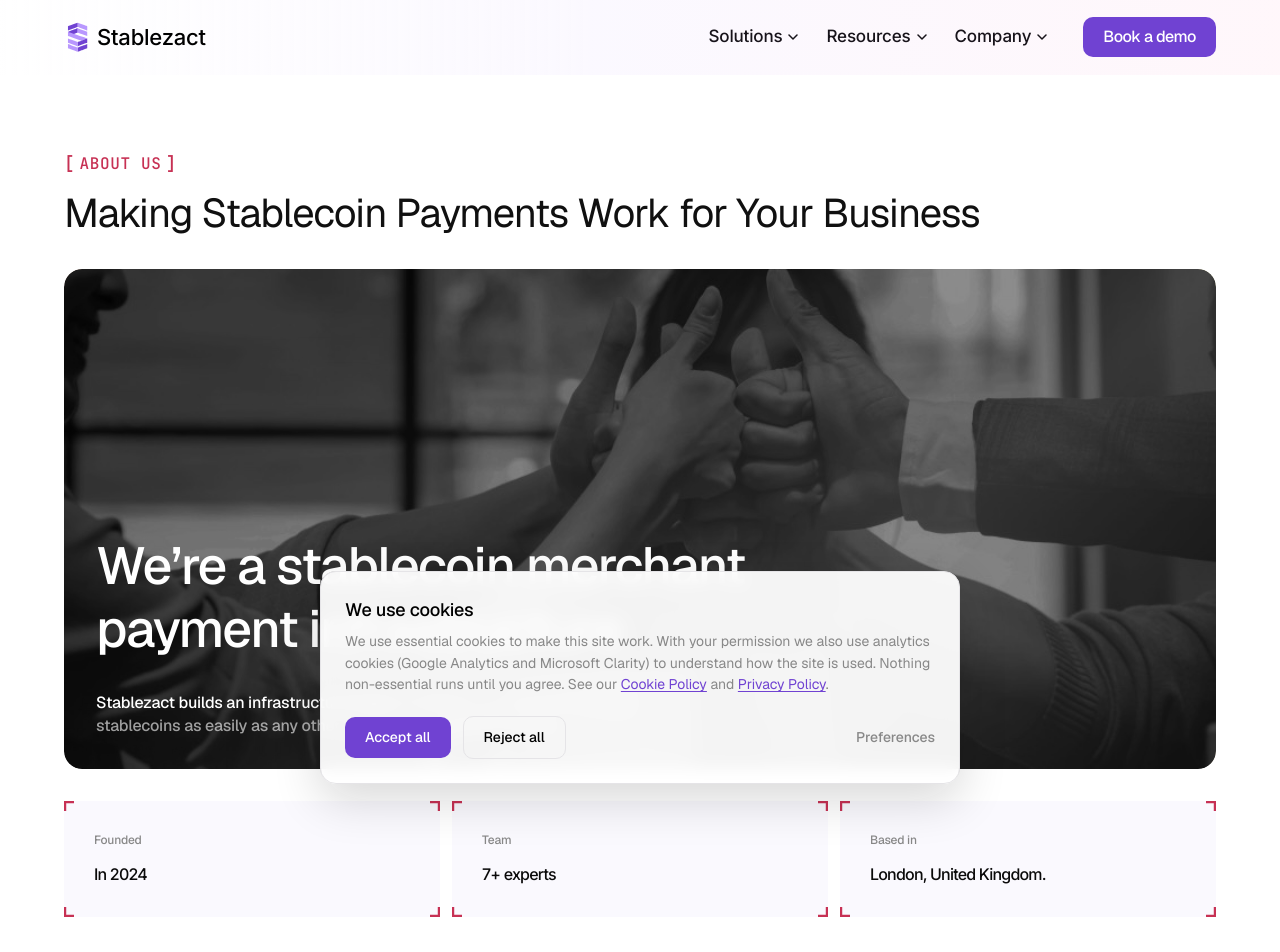
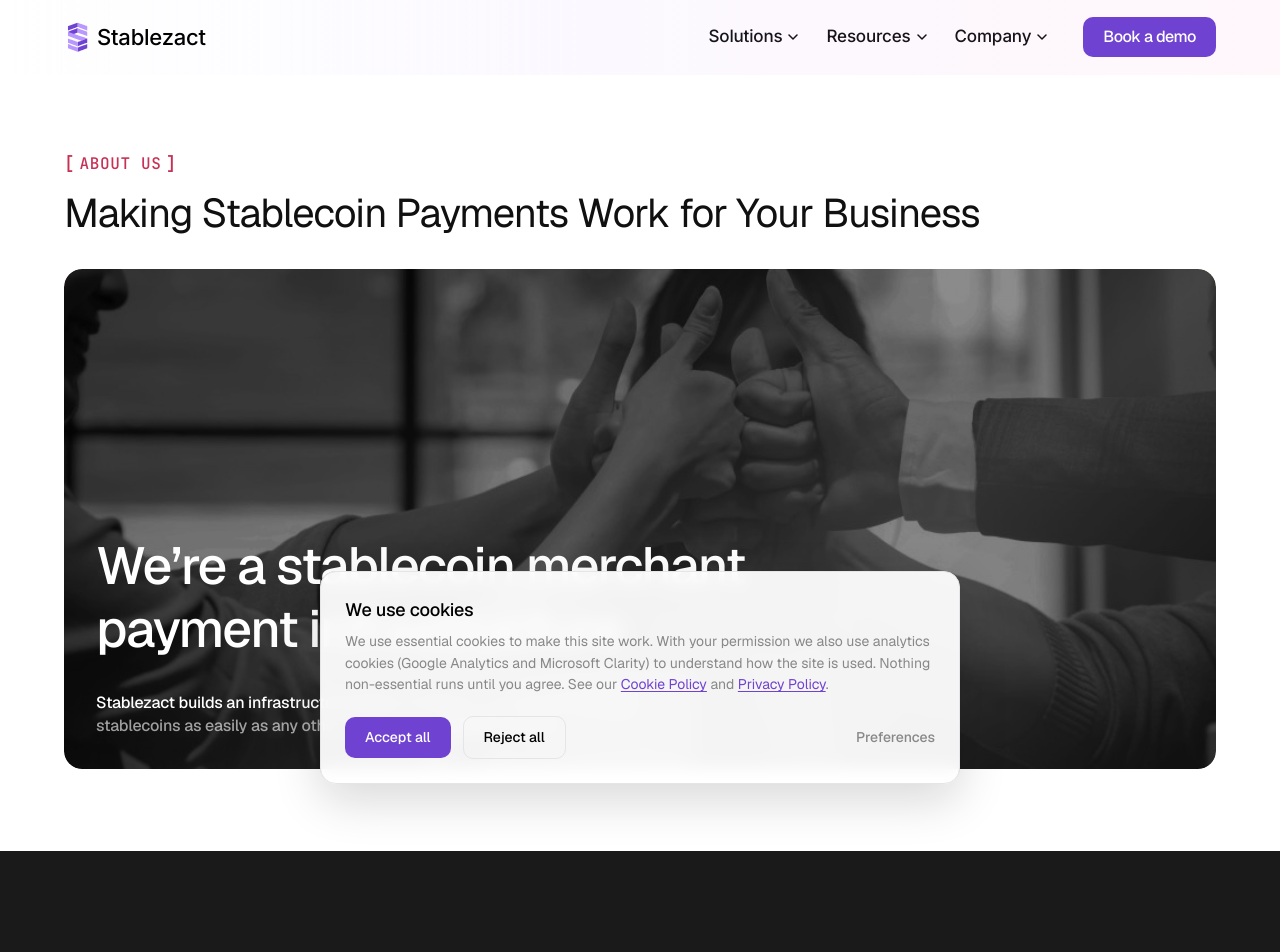
Before and after one commit to Eyohen/landingpage, a React (Vite) app: page /about in a window 1280 px wide. Shown: the top 952 px of the page. Built offline with nearby package versions, Linux system fonts and the light colour scheme; a web font is replaced by a local one.

Commit message:
Remove stat cards from the About page hero
Drops the Founded / Team / Based in row, along with the StatCard component,
the STATS data and the corner-bracket imports it was the only user of. The
corner SVGs stay in place — the newsroom cards still import them.

```diff
--- a/src/pages/About.tsx
+++ b/src/pages/About.tsx
@@ -4,8 +4,6 @@ import { SectionEyebrow } from '@/components/SectionEyebrow'
 import { Reveal, RevealGroup, RevealItem } from '@/components/motion/Reveal'
 import { usePageMeta } from '@/lib/usePageMeta'
 import banner from '@/assets/figma/about/banner.jpg'
-import cornerA from '@/assets/figma/about/corner-a.svg'
-import cornerB from '@/assets/figma/about/corner-b.svg'
 import iconGlobe from '@/assets/figma/about/icon-globe.svg'
 import iconMoneyBag from '@/assets/figma/about/icon-money-bag.svg'
 import iconApiGateway from '@/assets/figma/about/icon-api-gateway.svg'
@@ -13,15 +11,9 @@ import iconBlockchain from '@/assets/figma/about/icon-blockchain.svg'
 
 /**
  * About page — Figma node 2050:25247 ("About page" section). Light hero with
- * photo banner, bracket-cornered stat cards, dark #1a1a1a company section
+ * photo banner, dark #1a1a1a company section
  * with four feature rows, then the shared purple CTA + footer.
  */
-
-const STATS = [
-  { label: 'Founded', value: 'In 2024' },
-  { label: 'Team', value: '7+ experts' },
-  { label: 'Based in', value: 'London, United Kingdom.' },
-]
 
 const FEATURES = [
   {
@@ -61,24 +53,6 @@ function MonoBadge({ children }: { children: string }) {
   )
 }
 
-function StatCard({ label, value }: { label: string; value: string }) {
-  return (
-    <div className="relative flex flex-1 flex-col gap-3 bg-[rgba(112,66,210,0.03)] p-[30px] max-md:w-full">
-      {/* corner brackets */}
-      <img src={cornerA} alt="" aria-hidden="true" className="absolute left-0 top-0 size-[10px]" />
-      <img src={cornerB} alt="" aria-hidden="true" className="absolute right-0 top-0 size-[10px] -scale-y-100 rotate-180" />
-      <img src={cornerB} alt="" aria-hidden="true" className="absolute bottom-0 right-0 size-[10px] rotate-180" />
-      <img src={cornerA} alt="" aria-hidden="true" className="absolute bottom-0 left-0 size-[10px] -scale-y-100" />
-      <p className="font-[family-name:var(--font-geist)] text-[12px] font-medium tracking-[-0.2px] text-[var(--color-muted)]">
-        {label}
-      </p>
-      <p className="text-[16px] font-medium leading-[26px] tracking-[-0.05em] text-[#0a0a0a]">
-        {value}
-      </p>
-    </div>
-  )
-}
-
 export default function About() {
   usePageMeta(
     'About Stablezact | Stablecoin Payment Infrastructure',
@@ -89,7 +63,7 @@ export default function About() {
     <div className="min-h-screen bg-white text-black">
       <Navbar />
       <main>
-        {/* Hero: eyebrow + heading + photo banner + stat cards */}
+        {/* Hero: eyebrow + heading + photo banner */}
         <section className="relative isolate overflow-hidden bg-white pb-[82px] pt-[150px] max-md:pb-[56px] max-md:pt-[118px]">
           <div className="container-1200 flex flex-col gap-8">
             <Reveal className="flex flex-col gap-3">
@@ -121,14 +95,6 @@ export default function About() {
                 </span>
               </p>
             </Reveal>
-
-            <RevealGroup className="flex gap-3 max-md:flex-col">
-              {STATS.map((stat) => (
-                <RevealItem key={stat.label} className="flex flex-1">
-                  <StatCard {...stat} />
-                </RevealItem>
-              ))}
-            </RevealGroup>
           </div>
         </section>
 
```
